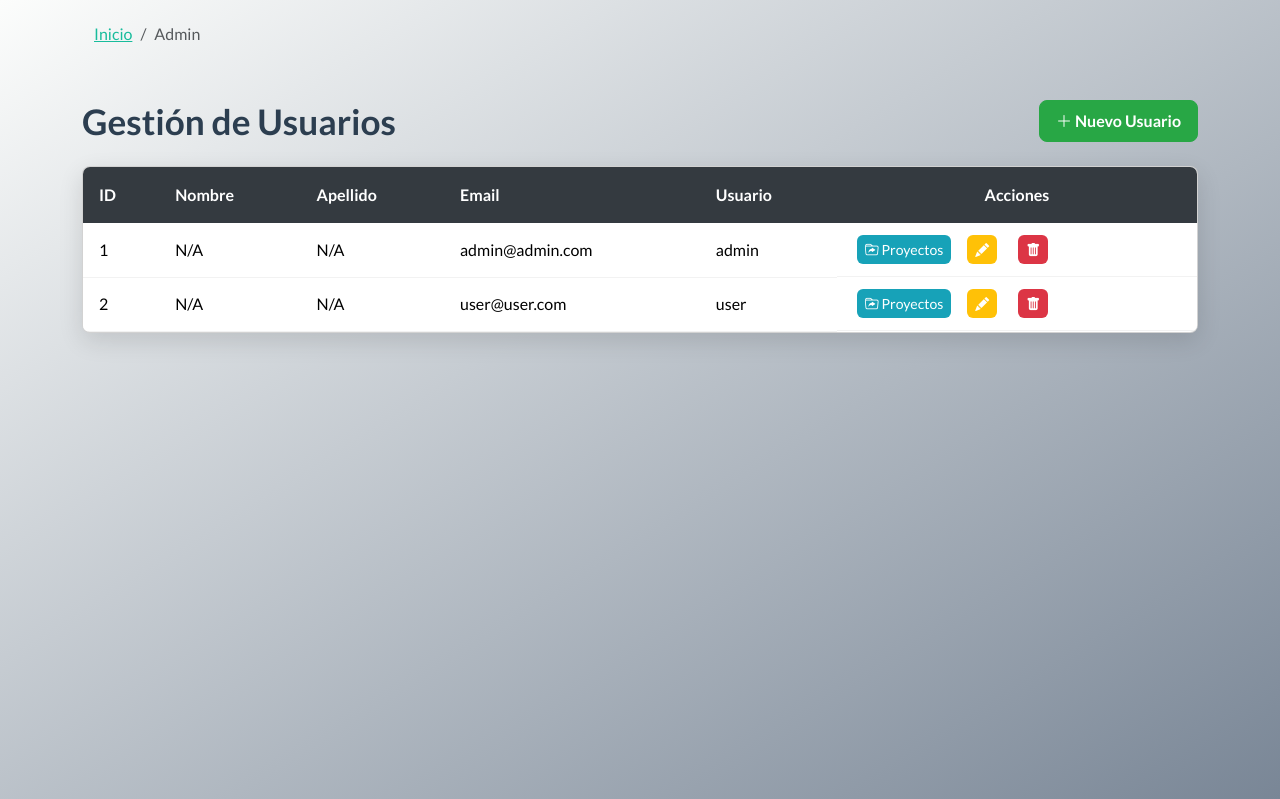
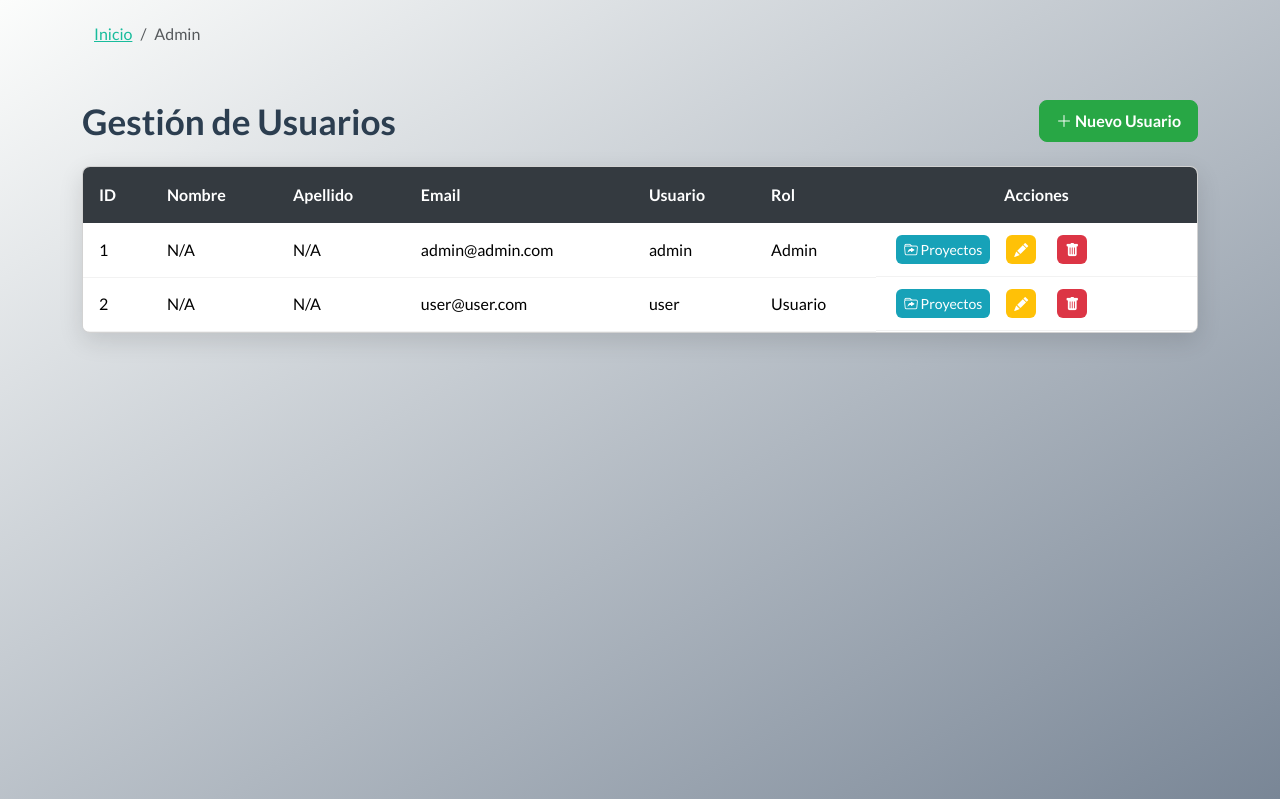
Before and after one commit to vegonza/SVAIA, a Flask app: page /admin/ in a window 1280 px wide. Shown: the part 80-879 px from the top of the page. Run offline with Flask 3, Linux system fonts and the light colour scheme; a user stored in the database is signed in; data comes from the database, SQL or seed files in the repository; some libraries are stand-ins or nearby versions; some web fonts are replaced.

Commit message:
added the rol to the admin user table

```diff
--- a/frontend/static/js/admin.js
+++ b/frontend/static/js/admin.js
@@ -58,6 +58,13 @@ async function loadUsers() {
             row.querySelector('.user-email').textContent = user.email;
             row.querySelector('.user-username').textContent = user.username;
 
+            const roleCell = row.querySelector('.user-role');
+            if (user.is_admin) {
+                roleCell.textContent = 'Admin';
+            } else {
+                roleCell.textContent = 'Usuario';
+            }
+
             // Set up the action buttons
             const viewProjectsButton = row.querySelector('.view-projects-btn');
             viewProjectsButton.setAttribute('data-user-id', user.id);
--- a/frontend/templates/admin/admin.html
+++ b/frontend/templates/admin/admin.html
@@ -41,13 +41,14 @@
                                     <th class="px-3 py-3">Apellido</th>
                                     <th class="px-3 py-3">Email</th>
                                     <th class="px-3 py-3">Usuario</th>
+                                    <th class="px-3 py-3">Rol</th>
                                     <th class="px-3 py-3 text-center">Acciones</th>
                                 </tr>
                             </thead>
                             <tbody class="user-table" id="user-table-body">
                                 {# User rows will be loaded here by JavaScript #}
                                 <tr class="loading-row">
-                                    <td colspan="6">
+                                    <td colspan="7">
                                         <div class="spinner-border spinner-border-sm text-primary" role="status">
                                             <span class="visually-hidden">Loading...</span>
                                         </div>
@@ -73,7 +74,7 @@
 
 <template id="loading-template">
     <tr class="loading-row">
-        <td colspan="6">
+        <td colspan="7">
             <div class="spinner-border spinner-border-sm text-primary" role="status">
                 <span class="visually-hidden">Loading...</span>
             </div>
@@ -84,13 +85,13 @@
 
 <template id="empty-table-template">
     <tr>
-        <td colspan="6" class="text-center py-4">No hay usuarios registrados.</td>
+        <td colspan="7" class="text-center py-4">No hay usuarios registrados.</td>
     </tr>
 </template>
 
 <template id="error-template">
     <tr>
-        <td colspan="6" class="text-center py-4 text-danger">Error al cargar usuarios.</td>
+        <td colspan="7" class="text-center py-4 text-danger">Error al cargar usuarios.</td>
     </tr>
 </template>
 
@@ -101,6 +102,7 @@
         <td class="px-3 py-2 align-middle user-last-name"></td>
         <td class="px-3 py-2 align-middle user-email"></td>
         <td class="px-3 py-2 align-middle user-username"></td>
+        <td class="px-3 py-2 align-middle user-role"></td>
         <td class="px-3 py-2 text-center user-actions align-middle">
             <button class="btn btn-info view-projects-btn btn-sm text-white rounded-2 border-0 m-1">
                 <i class="bi bi-folder-symlink"></i> Proyectos
```
